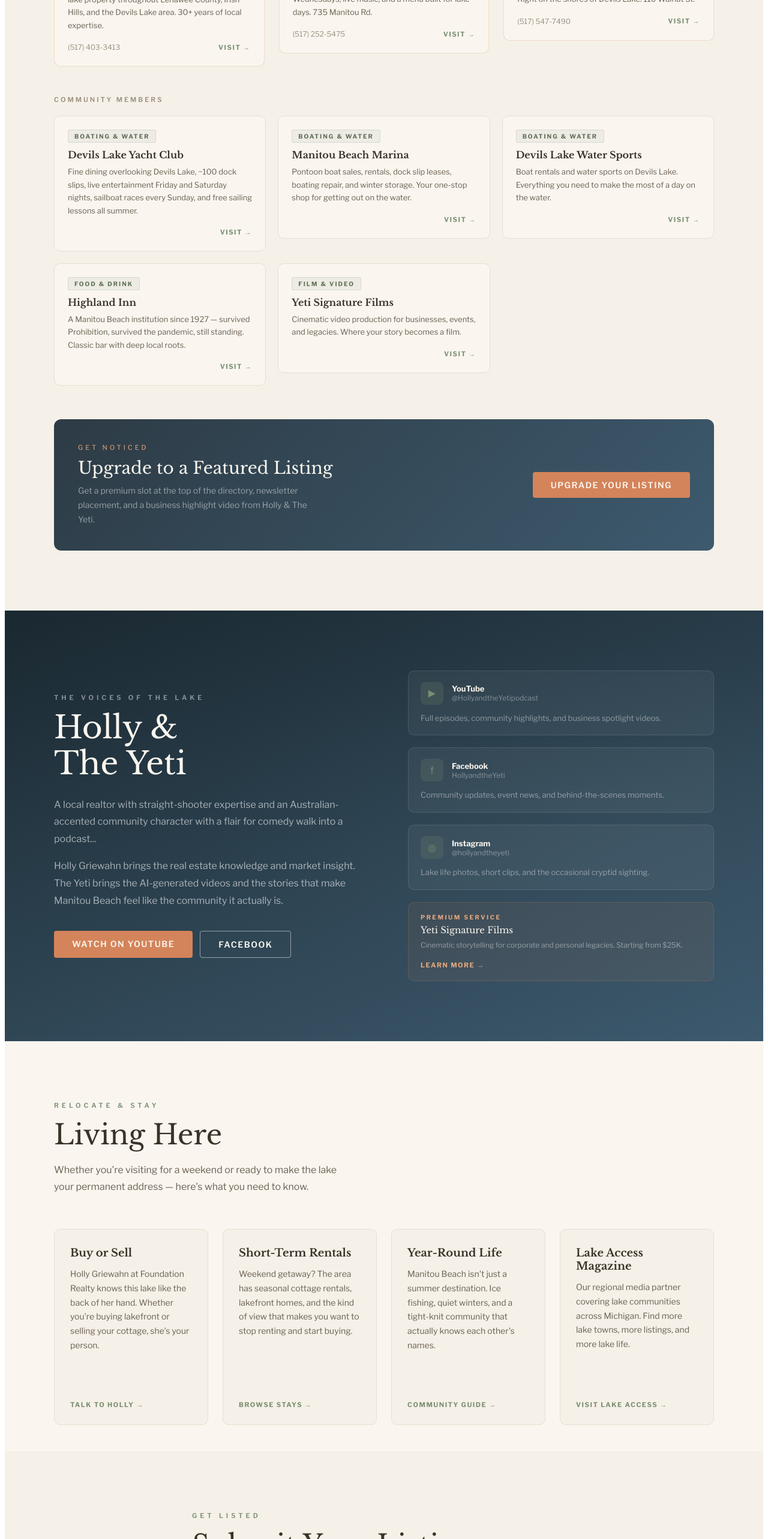
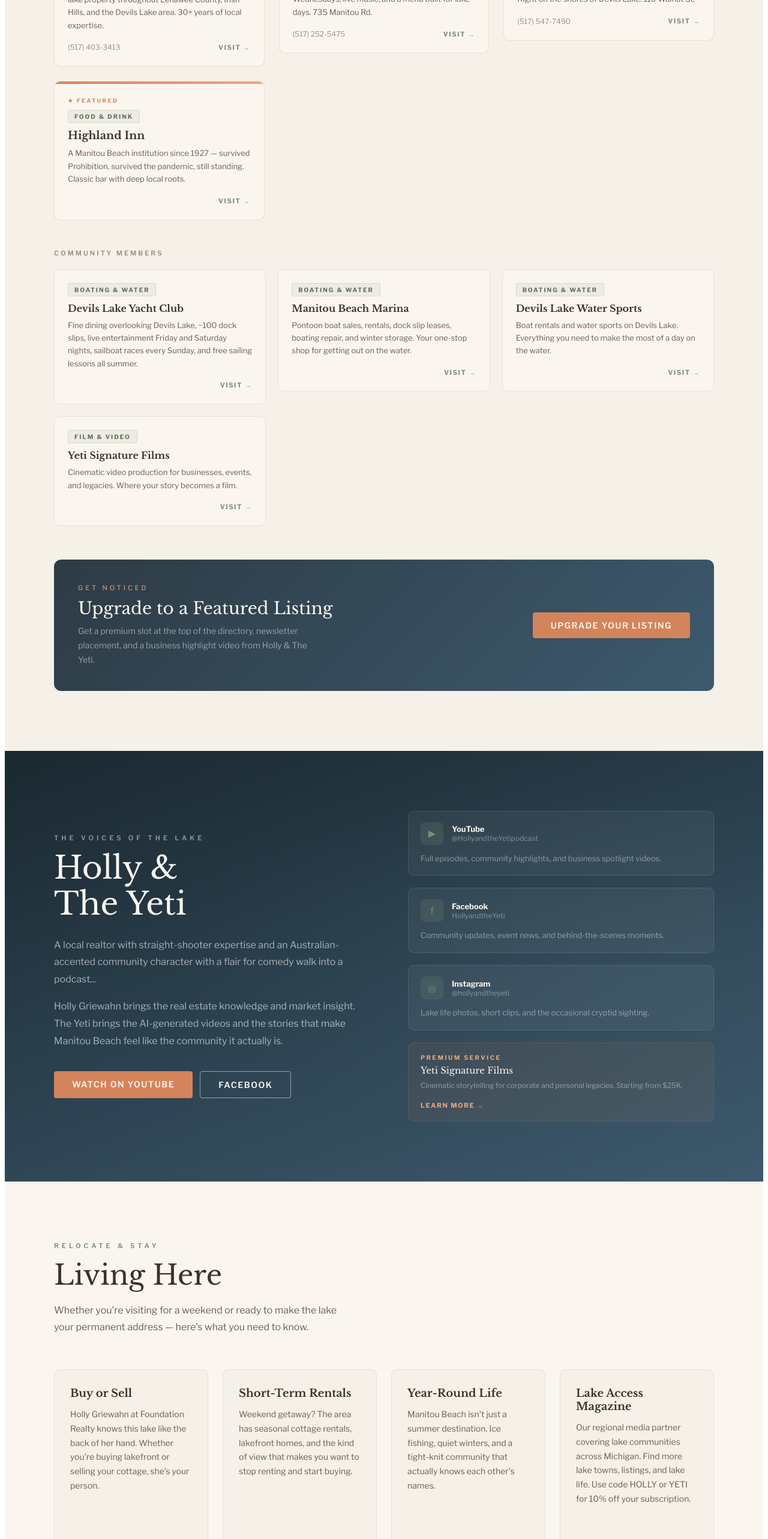
Before and after one commit to Gitdaryl/Manitou-Beach, a React (Vite) app: page / in a window 1280 px wide. Shown: the part 3340-5906 px from the top of the page at 60% size. Built offline with nearby package versions, Linux system fonts and the light colour scheme; no server answers.

Commit message:
Fix external links, Lake Access card, business card new tab, Highland Inn featured
Co-Authored-By: Claude Sonnet 4.6 <noreply@anthropic.com>

```diff
--- a/src/App.jsx
+++ b/src/App.jsx
@@ -102,7 +102,7 @@ const BUSINESSES = [
     name: "Highland Inn",
     category: "Food & Drink",
     description: "A Manitou Beach institution since 1927 — survived Prohibition, survived the pandemic, still standing. Classic bar with deep local roots.",
-    featured: false,
+    featured: true,
     website: "https://www.thewellstavern.net/highland-inn",
     phone: "",
   },
@@ -792,7 +792,7 @@ function BusinessCard({ business, featured = false }) {
         </p>
         <div style={{ display: "flex", justifyContent: "space-between", alignItems: "center" }}>
           <span style={{ fontSize: 12, color: C.textMuted }}>{business.phone}</span>
-          <a href={business.website} style={{
+          <a href={business.website} target="_blank" rel="noopener noreferrer" style={{
             fontFamily: "'Libre Franklin', sans-serif",
             fontSize: 11, fontWeight: 700, letterSpacing: 1.5, textTransform: "uppercase",
             color: C.sage, textDecoration: "none",
@@ -934,8 +934,8 @@ function LivingSection() {
     },
     {
       title: "Lake Access Magazine",
-      desc: "Our regional media partner covering lake communities across Michigan. Find more lake towns, more listings, and more lake life.",
-      cta: "Visit Lake Access", href: "#",
+      desc: "Our regional media partner covering lake communities across Michigan. Find more lake towns, listings, and lake life. Use code HOLLY or YETI for 10% off your subscription.",
+      cta: "Visit Lake Access", href: "https://lake-access.com/", external: true,
     },
   ];
 
@@ -972,7 +972,7 @@ function LivingSection() {
                 <p style={{ fontSize: 14, color: C.textLight, lineHeight: 1.7, margin: "0 0 24px 0", flex: 1 }}>
                   {item.desc}
                 </p>
-                <a href={item.href} style={{
+                <a href={item.href} target={item.external ? "_blank" : "_self"} rel={item.external ? "noopener noreferrer" : undefined} style={{
                   fontFamily: "'Libre Franklin', sans-serif",
                   fontSize: 11, fontWeight: 700, letterSpacing: 1.5, textTransform: "uppercase",
                   color: C.sage, textDecoration: "none",
```
